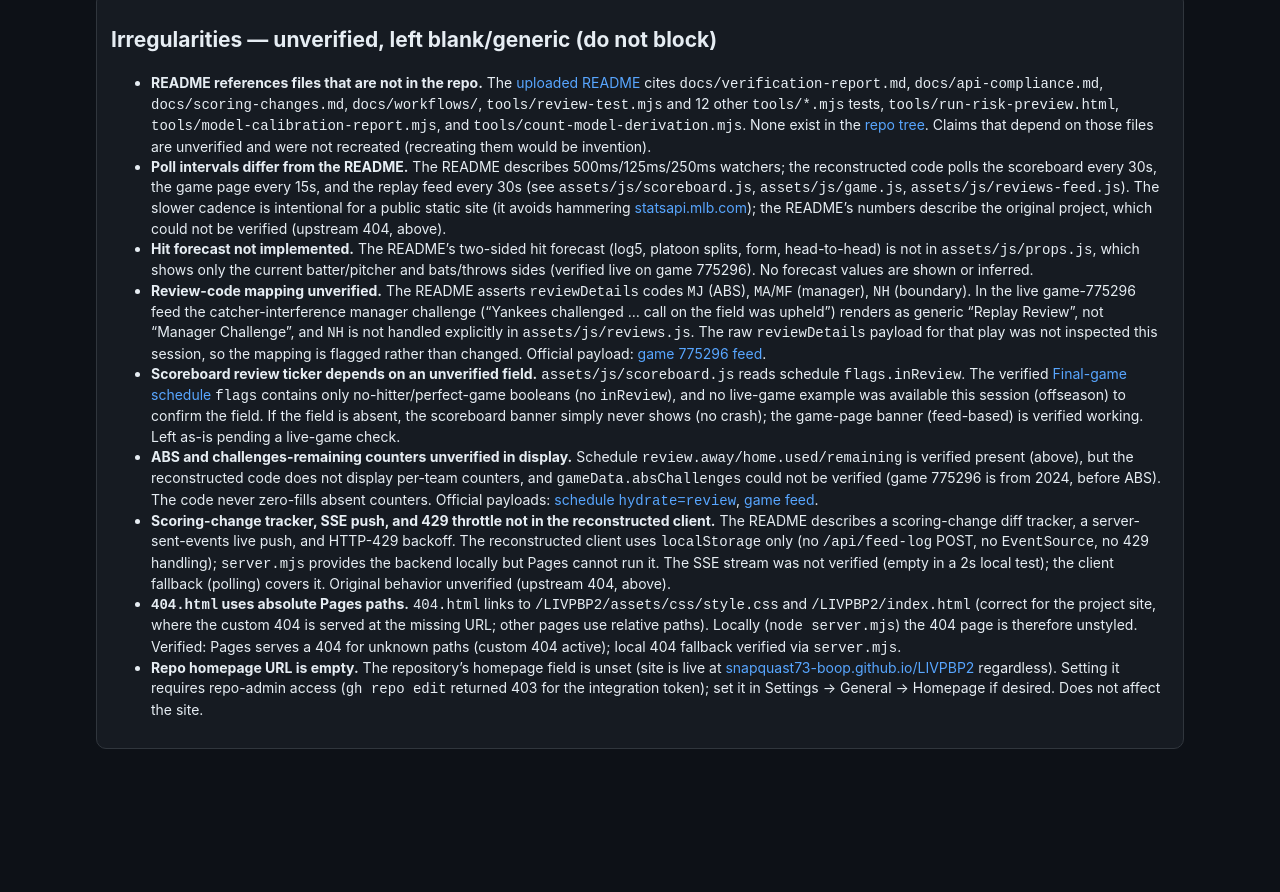
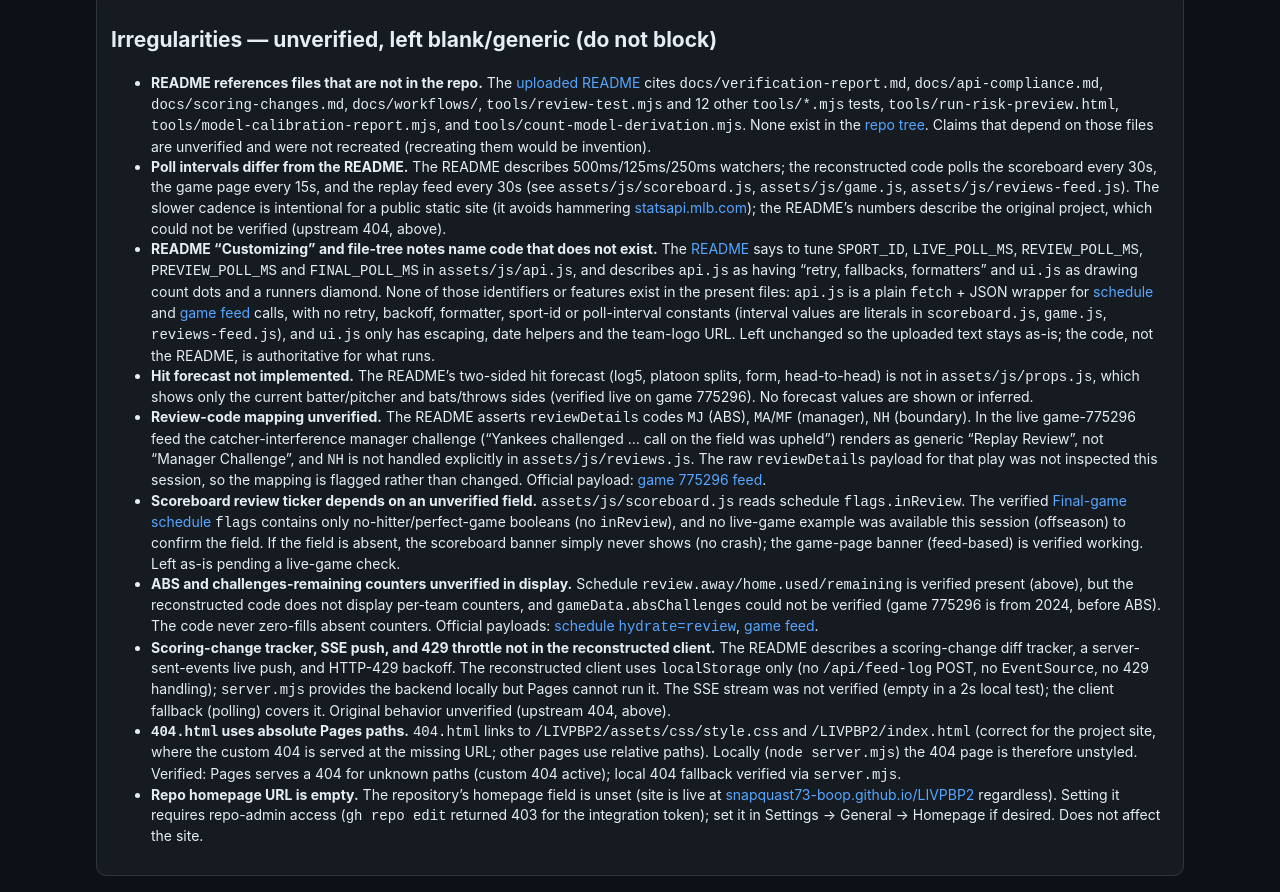
Before and after one commit to snapquast73-boop/LIVPBP2, a plain HTML site: page flagged.html in a window 1280 px wide. Shown: the part 916-1808 px from the top of the page. Before the commit the page ends 1681 px from the top, so only its background shows below. Drawn offline with Linux system fonts and the light colour scheme.

Commit message:
Flag README constants/module claims that do not exist; record concurrent session da2cec85 and combined-main re-verification
Co-authored-by: arena-agent <297053741+arena-agent@users.noreply.github.com>

```diff
--- a/flagged.html
+++ b/flagged.html
@@ -118,6 +118,20 @@
           original project, which could not be verified (upstream 404, above).
         </li>
         <li>
+          <strong>README “Customizing” and file-tree notes name code that does not exist.</strong>
+          The <a href="https://github.com/snapquast73-boop/LIVPBP2/blob/main/README.md">README</a> says to tune
+          <code>SPORT_ID</code>, <code>LIVE_POLL_MS</code>, <code>REVIEW_POLL_MS</code>, <code>PREVIEW_POLL_MS</code> and
+          <code>FINAL_POLL_MS</code> in <code>assets/js/api.js</code>, and describes <code>api.js</code> as having “retry, fallbacks,
+          formatters” and <code>ui.js</code> as drawing count dots and a runners diamond. None of those identifiers or
+          features exist in the present files: <code>api.js</code> is a plain <code>fetch</code> + JSON wrapper for
+          <a href="https://statsapi.mlb.com/api/v1/schedule?sportId=1&amp;date=2024-10-30">schedule</a> and
+          <a href="https://statsapi.mlb.com/api/v1.1/game/775296/feed/live">game feed</a> calls, with no retry, backoff,
+          formatter, sport-id or poll-interval constants (interval values are literals in
+          <code>scoreboard.js</code>, <code>game.js</code>, <code>reviews-feed.js</code>), and <code>ui.js</code> only has
+          escaping, date helpers and the team-logo URL. Left unchanged so the uploaded text stays as-is; the code, not the
+          README, is authoritative for what runs.
+        </li>
+        <li>
           <strong>Hit forecast not implemented.</strong>
           The README’s two-sided hit forecast (log5, platoon splits, form, head-to-head) is not in <code>assets/js/props.js</code>,
           which shows only the current batter/pitcher and bats/throws sides (verified live on game 775296).
```
Also changed, not shown: COORDINATION.md (+13 -0 lines).
